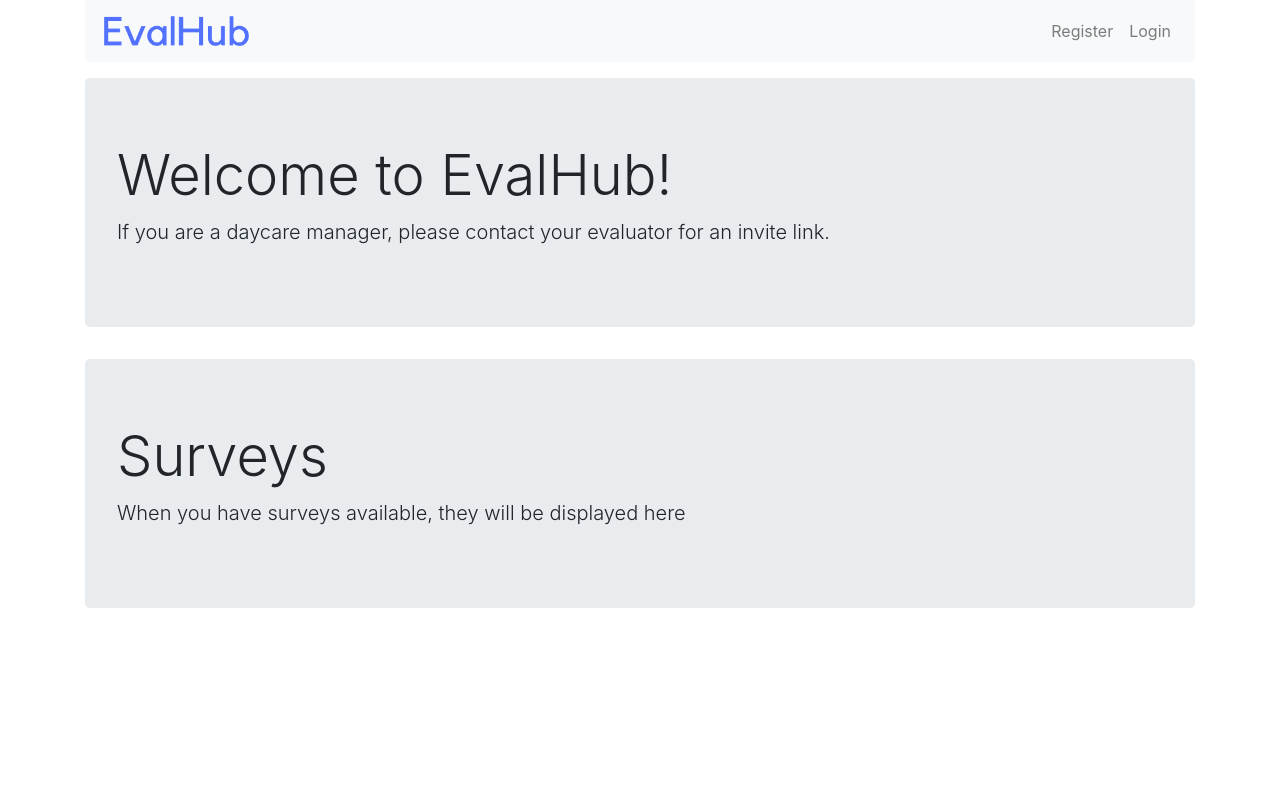
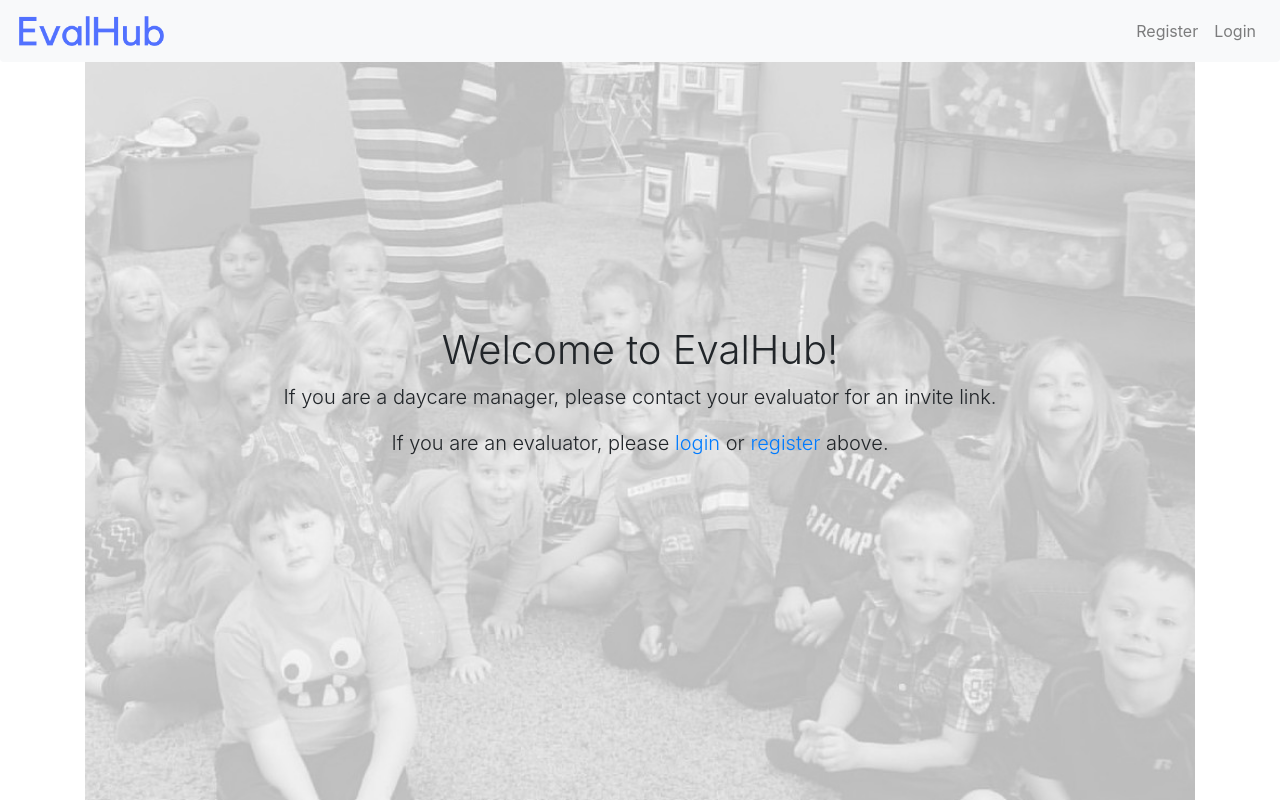
Before and after one commit to GMMan/evalhub, a Django app: page / in a window 1280 px wide. Run offline with Django 3.2, Linux system fonts and the light colour scheme; some libraries are stand-ins or nearby versions.

Commit message:
updated main page
still not perfect

```diff
--- a/evalhubapp/templates/evalhubapp/header.html
+++ b/evalhubapp/templates/evalhubapp/header.html
@@ -1,7 +1,7 @@
 {% load static %}
 
 <div class="container">
-    <nav class="navbar navbar-expand-lg navbar-light bg-light rounded-bottom mb-3">
+    <nav class="navbar navbar-expand-lg navbar-light bg-light fixed-top rounded-bottom mb-3">
         <a class="navbar-brand" href="{% url 'index' %}">
             <img src="{% static 'img/evalhub_wordmark.png' %}" alt="EvalHub" style="height: 36px; width: auto;">
         </a>
--- a/evalhubapp/templates/evalhubapp/index.html
+++ b/evalhubapp/templates/evalhubapp/index.html
@@ -1,11 +1,23 @@
 {% extends 'evalhubapp/base.html' %}
 {% block content %}
-  <div class="jumbotron">
-    <h1 class="display-4">Welcome to EvalHub!</h1>
-    <p class="lead">If you are a daycare manager, please contact your evaluator for an invite link.</p>
+  <div class="masthead">
+    <div class="row h-100 align-items-center">
+      <div class="col-12 text-center">
+        <h1 class="font-weight-light">Welcome to EvalHub!</h1>
+        <p class="lead">If you are a daycare manager, please contact your evaluator for an invite link.</p>
+        <p class="lead">If you are an evaluator, please <a href="#">login</a> or <a href="#">register</a> above.</p>
+      </div>
+    </div>
   </div>
-  <div class="jumbotron">
-    <h1 class="display-4">Surveys</h1>
-    <p class="lead">When you have surveys available, they will be displayed here</p>
-  </div>
+
+  <style>
+    .masthead {
+      height: 100vh;
+      min-height: 500px;
+      background-image: url('/static/img/masthead.jpg');
+      background-size: cover;
+      background-position: center;
+      background-repeat: no-repeat;
+    }
+  </style>
 {% endblock %}
```
Also changed, not shown: evalhubapp/static/img/masthead.jpg (added).
